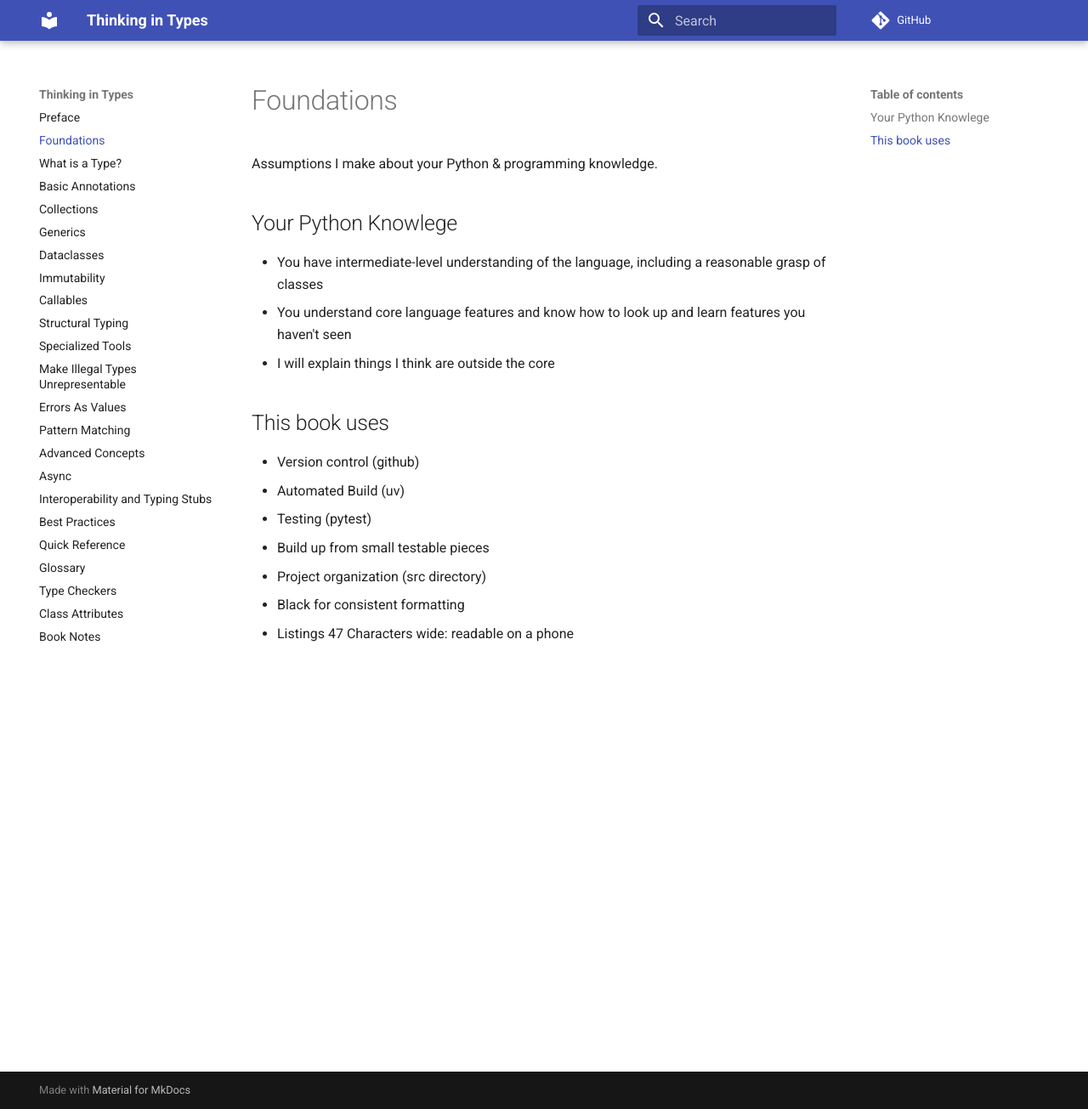
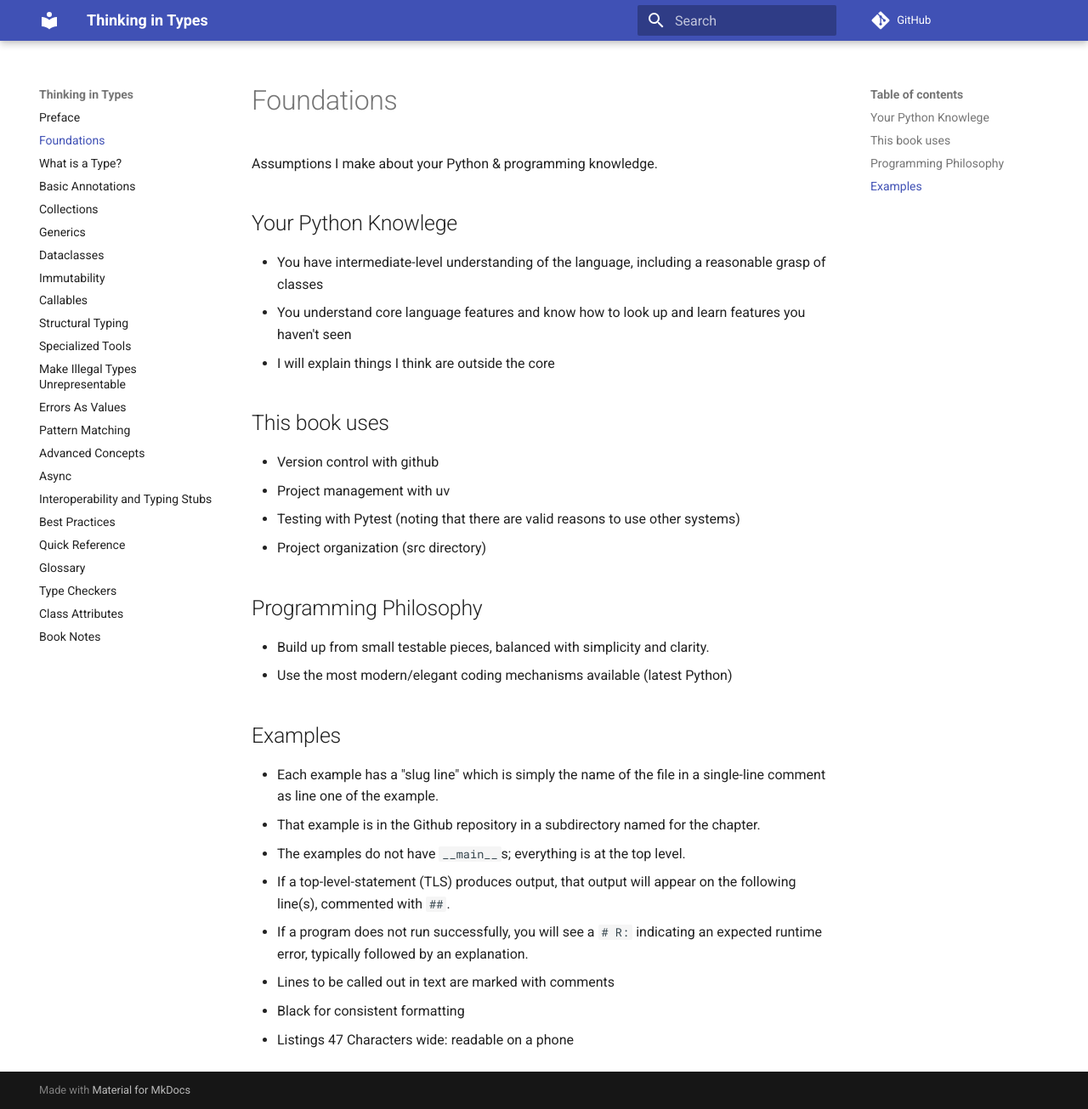
Before and after one commit to ThinkingInTypes/ThinkingInTypes.github.io, an MkDocs documentation site: the page built from Chapters/02_Foundations.md, in a window 1280 px wide and 1305 px high. Shown: the whole window at 85% size. Built offline with MkDocs 1.6.1 and Material for MkDocs 9.7.7, drawn with Linux system fonts in a browser that asks for light colours; comment, search, counter and statistics services are not loaded.

Commit message:
Update 02_Foundations.md

```diff
--- a/Chapters/02_Foundations.md
+++ b/Chapters/02_Foundations.md
@@ -10,10 +10,23 @@ Assumptions I make about your Python & programming knowledge.
 
 ## This book uses
 
-- Version control (github)
-- Automated Build (uv)
-- Testing (pytest)
-- Build up from small testable pieces
+- Version control with github
+- Project management with uv
+- Testing with Pytest (noting that there are valid reasons to use other systems)
 - Project organization (src directory)
+
+## Programming Philosophy
+
+- Build up from small testable pieces, balanced with simplicity and clarity.
+- Use the most modern/elegant coding mechanisms available (latest Python)
+
+## Examples
+
+- Each example has a "slug line" which is simply the name of the file in a single-line comment as line one of the example.
+- That example is in the Github repository in a subdirectory named for the chapter.
+- The examples do not have `__main__`s; everything is at the top level.
+- If a top-level-statement (TLS) produces output, that output will appear on the following line(s), commented with `##`.
+- If a program does not run successfully, you will see a `# R:` indicating an expected runtime error, typically followed by an explanation.
+- Lines to be called out in text are marked with comments
 - Black for consistent formatting
 - Listings 47 Characters wide: readable on a phone
```
